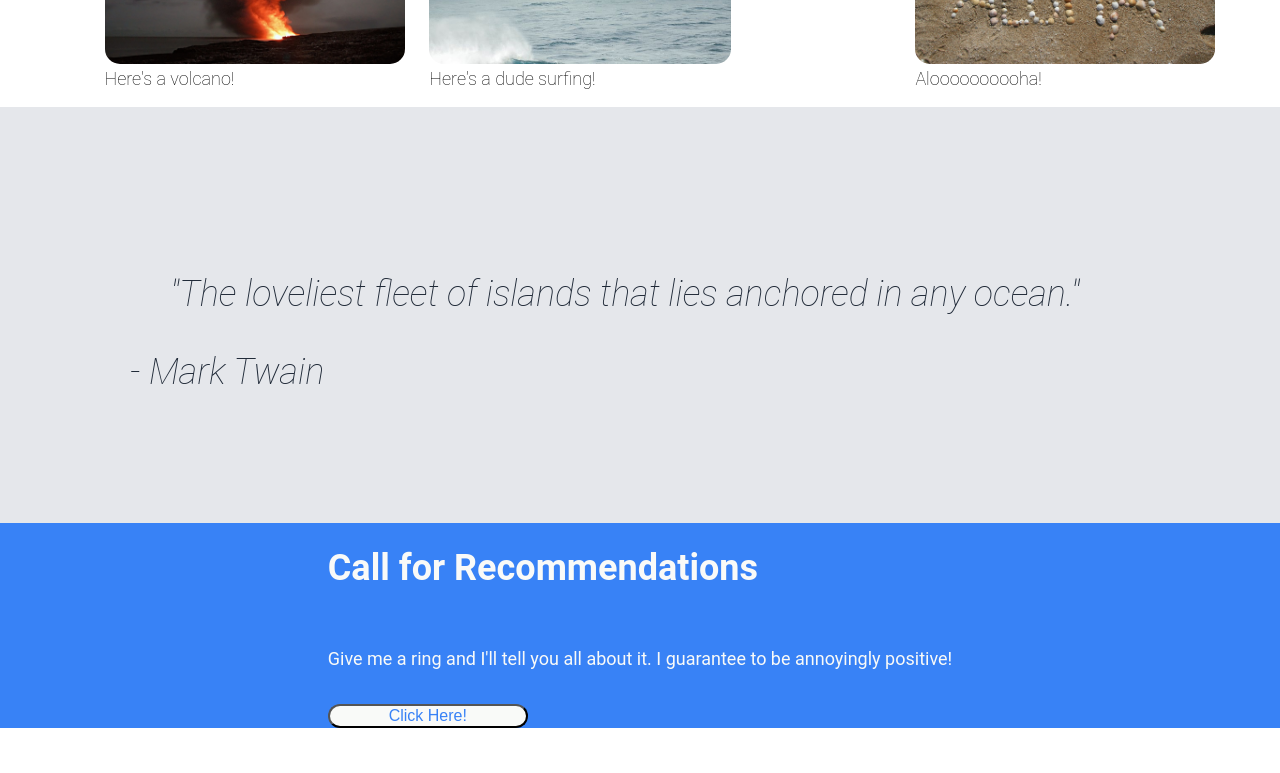
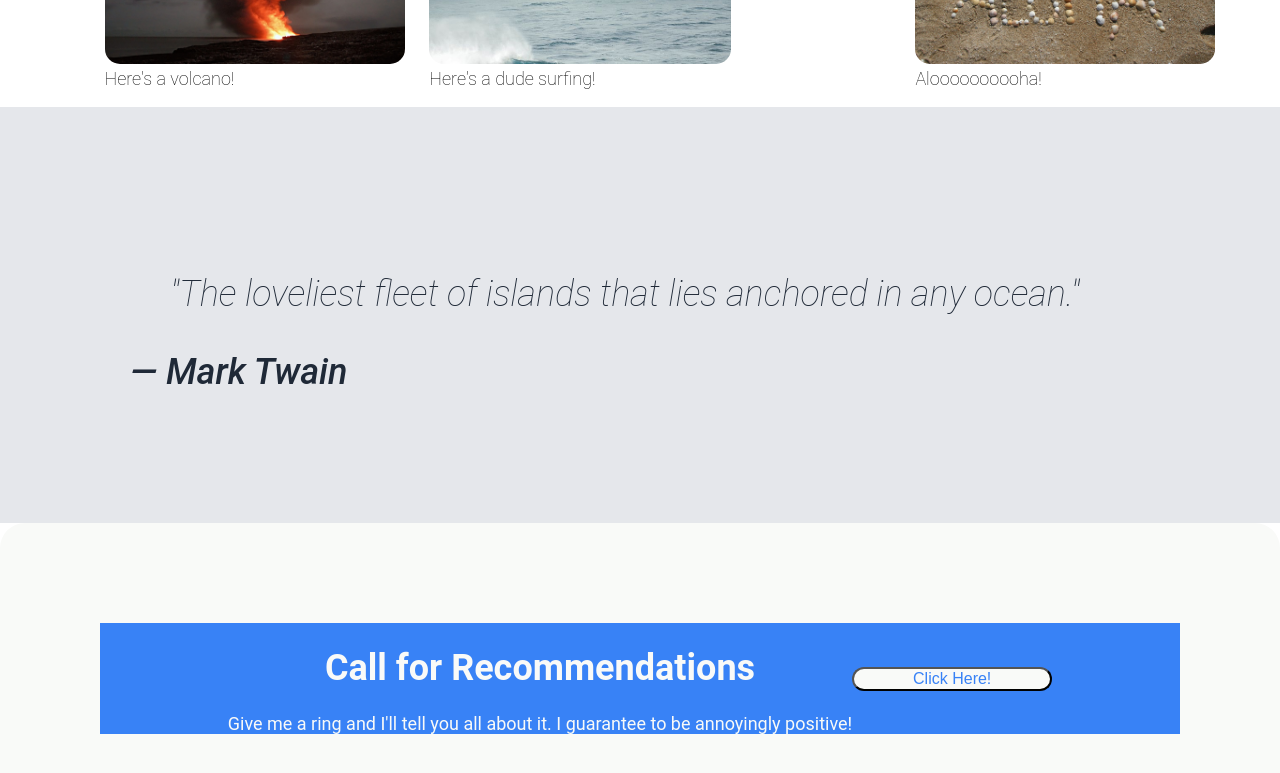
Before and after one commit to joeym3519/html_css_project, a plain HTML site: page index.html in a window 1280 px wide. Shown: the part 1076-1849 px from the top of the page. Before the commit the page ends 1804 px from the top, so only its background shows below. Drawn offline with Linux system fonts and the light colour scheme.

Commit message:
fixed quotes and formatted footers

```diff
--- a/index.html
+++ b/index.html
@@ -37,14 +37,21 @@
                     <figcaption>Aloooooooooha!</figcaption></li>
         </ul>
     </div>
-    <div class="quote">
-        <blockquote>"The loveliest fleet of islands that lies anchored in any ocean."</blockquote>
-        <cite> - Mark Twain</cite>
-    </div>
+    <figure class="quote">
+    <blockquote>
+        "The loveliest fleet of islands that lies anchored in any ocean."</blockquote>
+      <figcaption class="position">
+        &mdash; Mark Twain</figcaption>
+      </figure>
+
     <div class="footer">
-      <h1>Call for Recommendations</h1>
-      <p1> Give me a ring and I'll tell you all about it. I guarantee to be annoyingly positive!</p1>
+      <div class="cta">
+       <h1>Call for Recommendations</h1>
+       <p1> Give me a ring and I'll tell you all about it. I guarantee to be annoyingly positive!</p1>
+      </div>
+     <div>
       <button type="button" class="button2">Click Here!</button>
+      </div>
     </div>
 
 </body>
--- a/style.css
+++ b/style.css
@@ -95,10 +95,15 @@ img{
     background-color: #E5E7EB;
     color:#1F2937;
     display: flex;
+    margin: 0;
     flex-direction: column;
     align-content: space-around;
     justify-content: center;
     padding: 130px;
+}
+
+.position{
+    font-weight: 500;
 }
 
 /*need to figure out how to make large border white?*/
@@ -108,12 +113,24 @@ img{
     background-color: #3882F6;
     color: #F9FAF8;
     display: flex;
-    flex-flow: column wrap;
-    align-content: center;
-    gap: 35px;
+    align-items: center;
+    justify-content: center;
+    border: 100px solid #f9faf8;
+    border-radius: 25px;
 
 }
 
+.cta
+{
+    display: flex;
+    flex-flow: column wrap;
+    justify-content: center;
+    align-items: center;
+
+
+
+
+}
 .button2
 {
     background-color: #F9FAF8;
```
